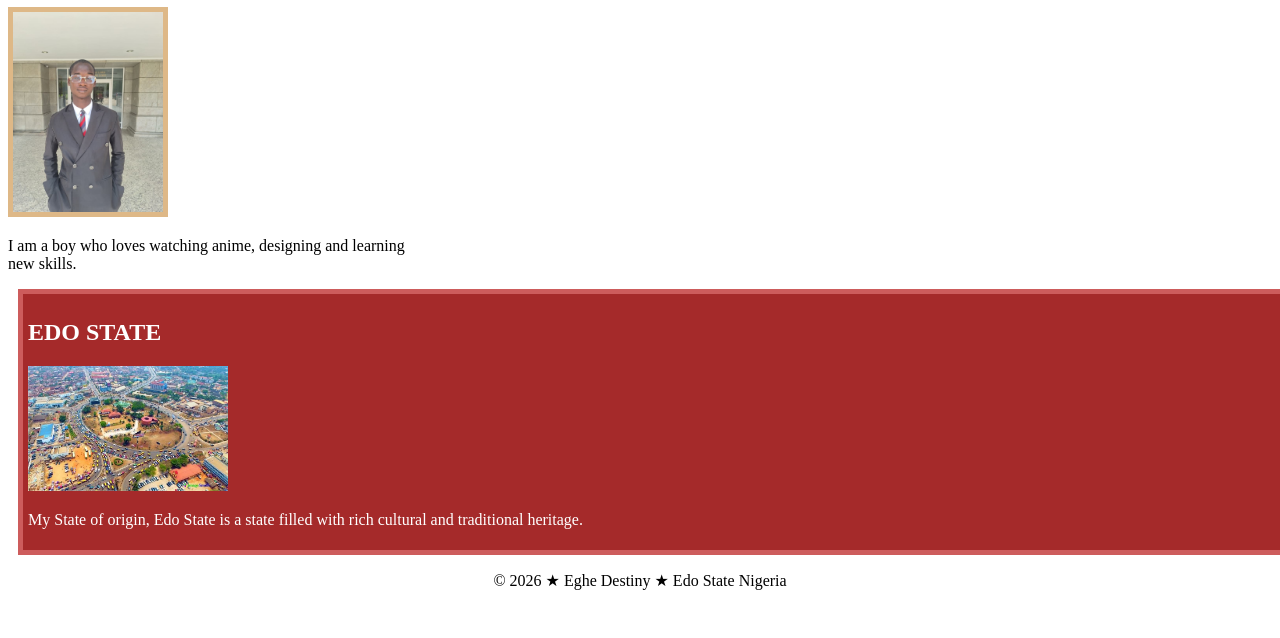
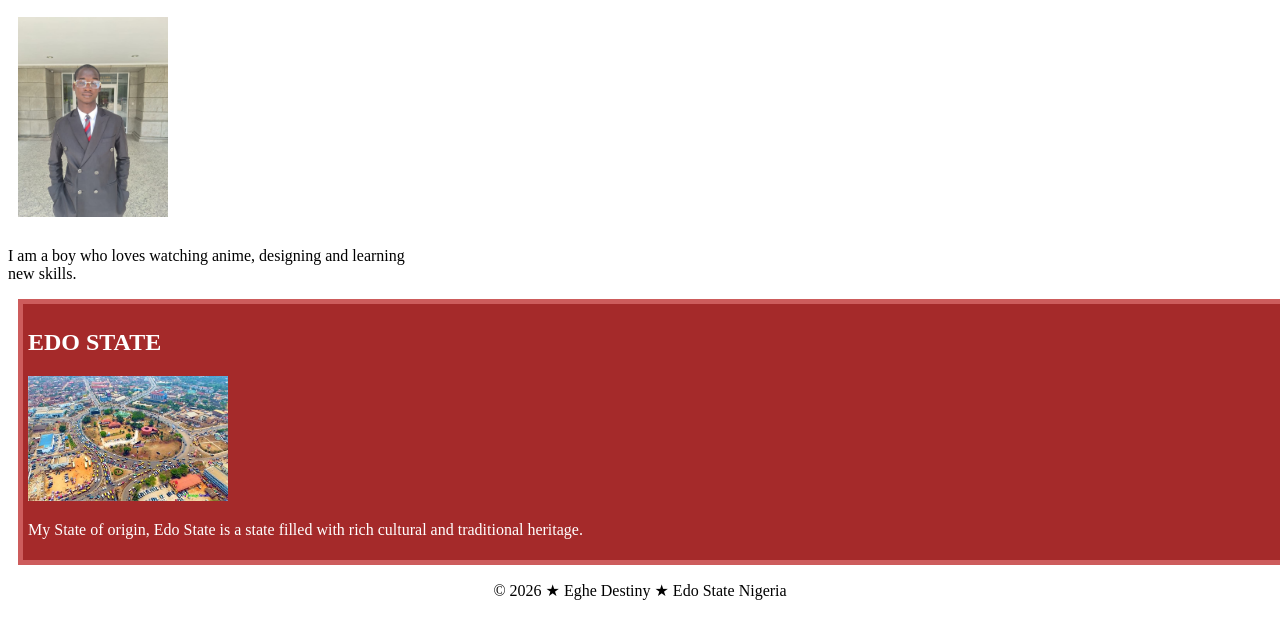
Before and after one commit to diy619/wdd130, a plain HTML site: page index.html in a window 1280 px wide. Shown: the part 162-800 px from the top of the page. Drawn offline with Linux system fonts and the light colour scheme.

Commit message:
made some adjustmenrts

```diff
--- a/index.html
+++ b/index.html
@@ -5,7 +5,7 @@
     <meta charset="UTF-8">
     <meta name="viewport" content="width=device-width, initial-scale=1.0">
     <title>Eghe Destiny | WDD 130 </title>
-    <meta name="description" content="Page Enhancement">
+    <meta name="description" content="Page Enhancement, Eoo state description, Eghe Destiny's immage and description">
     <meta name="author" content="Eghe Destiny">
     <link rel="stylesheet" href="styles/styles.css">
 </head>
--- a/styles/styles.css
+++ b/styles/styles.css
@@ -49,8 +49,9 @@ h2 {
 main img {
     width: 150px;
     height: auto;
-    border: 5px solid burlywood;
+    border: 5px burlywood;
     box-shadow: 10px solid black;
+    padding: 10px;
 }
 
 p {
```
